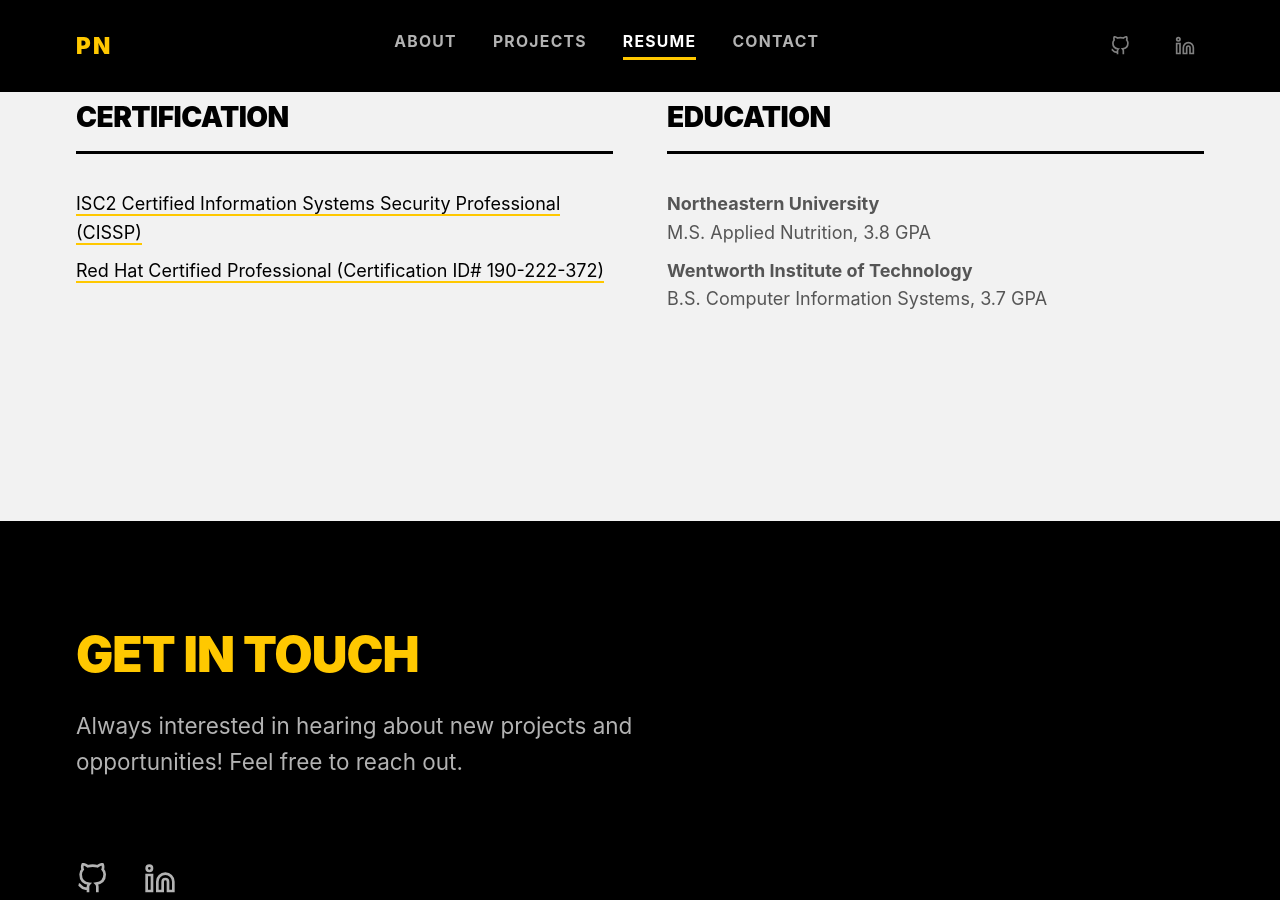
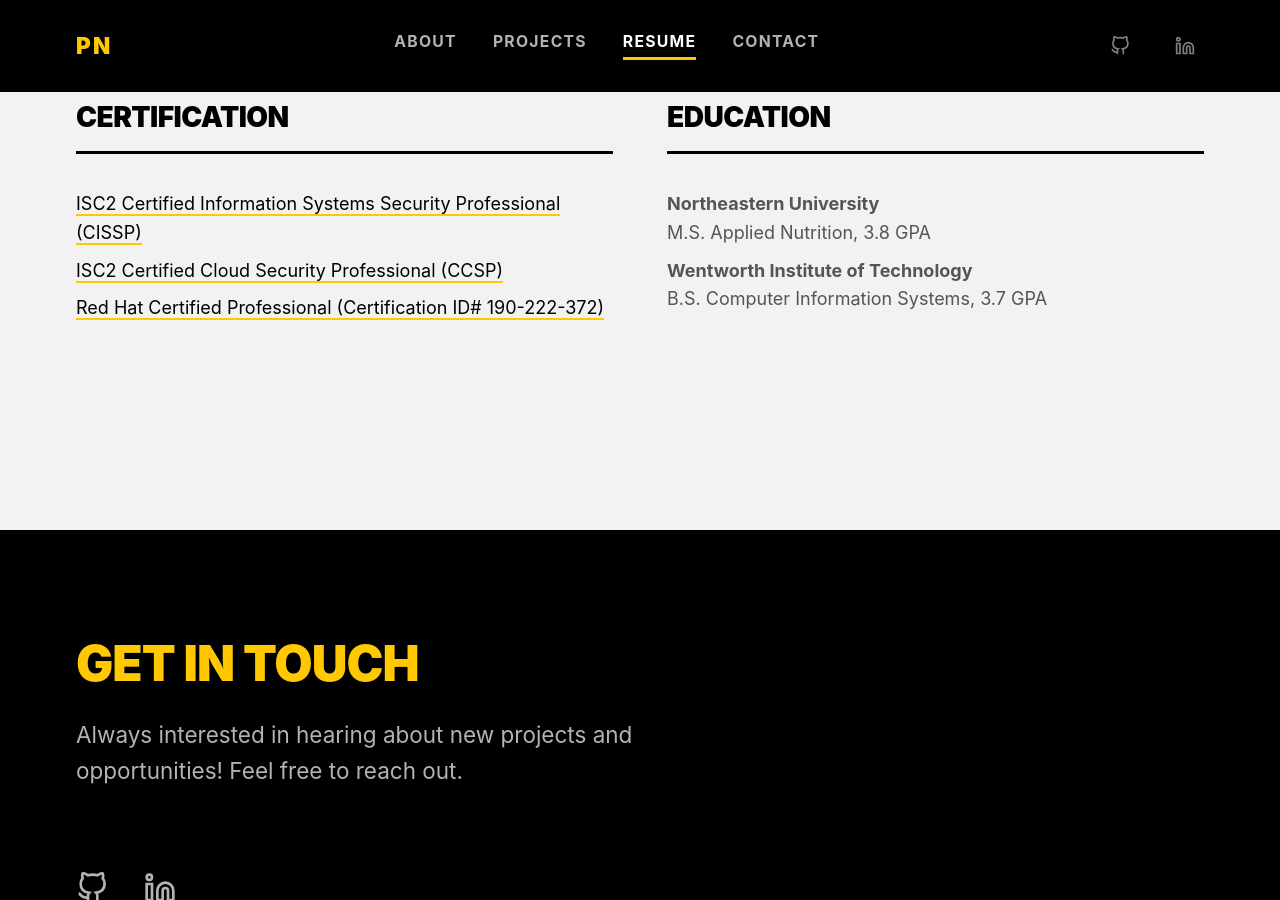
Before and after one commit to phnorwood/phnorwood.github.io, a Jekyll site: the page built from index.html, in a window 1280 px wide and 900 px high, scrolled down 1472 px. Built offline with Jekyll 4.4.1, drawn with Linux system fonts in a browser that asks for light colours; the list of posts is cut into pages by our own code.

Commit message:
Update index.html

```diff
--- a/index.html
+++ b/index.html
@@ -102,6 +102,7 @@
           <h3>Certification</h3>
           <ul>
             <li><a href="https://www.credly.com/badges/5a8a969c-db0c-448c-b6be-2ae494cd58a4" target="_blank" rel="noopener" aria-label="CISSP">ISC2 Certified Information Systems Security Professional (CISSP)</a></li>
+            <li><a href="https://www.credly.com/badges/96774524-a93a-4fa3-90f4-a46fd6a7205d" target="_blank" rel="noopener" aria-label="CCSP">ISC2 Certified Cloud Security Professional (CCSP)</a></li>
             <li><a href="https://rhtapps.redhat.com/verify?certId=190-222-372" target="_blank" rel="noopener" aria-label="Red Hat Certification">Red Hat Certified Professional (Certification ID# 190-222-372)</a></li>
           </ul>
         </div>
```
